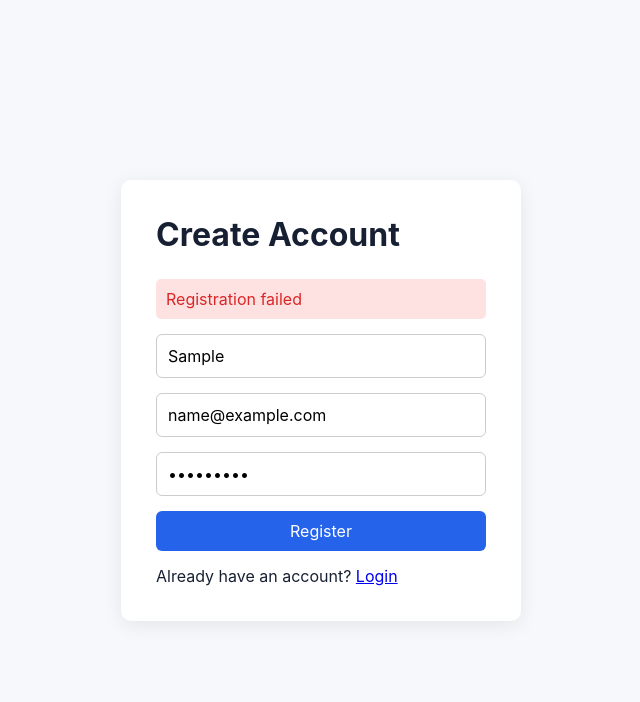
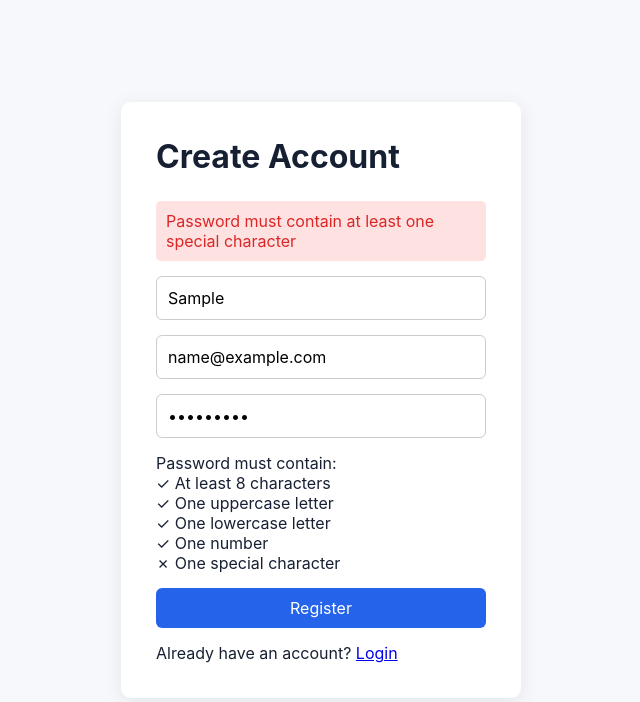
Before and after one commit to Gunjan34/meeting-management, a React (Vite) app in the folder Frontend/: page /register in a window 1280 px wide. Both pictures are taken after typing "Sample", "name@example.com", "Sample123" into the empty fields and a click on the button "Register". Shown: the top 702 px of the page, without its empty margins (319-959 px from the left). Built offline with nearby package versions, Linux system fonts and the light colour scheme; no server answers.

Commit message:
Add registration form validation

```diff
--- a/Frontend/src/pages/Register.tsx
+++ b/Frontend/src/pages/Register.tsx
@@ -1,3 +1,4 @@
+
 import { useState } from "react";
 import type { FormEvent } from "react";
 import { Link, useNavigate } from "react-router-dom";
@@ -13,10 +14,73 @@ const Register = () => {
   const [error, setError] = useState("");
   const [loading, setLoading] = useState(false);
 
+  const validateEmail = (email: string) => {
+    return /^[^\s@]+@[^\s@]+\.[^\s@]+$/.test(email);
+  };
+
+  const validatePassword = (password: string) => {
+    return {
+      length: password.length >= 8,
+      uppercase: /[A-Z]/.test(password),
+      lowercase: /[a-z]/.test(password),
+      number: /[0-9]/.test(password),
+      special: /[!@#$%^&*(),.?":{}|<>_\-]/.test(password),
+    };
+  };
+
   const handleSubmit = async (e: FormEvent) => {
     e.preventDefault();
 
     setError("");
+
+    // Name validation
+    if (!name.trim()) {
+      setError("Name is required");
+      return;
+    }
+
+    // Email validation
+    if (!validateEmail(email)) {
+      setError("Please enter a valid email address");
+      return;
+    }
+
+    // Password validation
+    const passwordRules = validatePassword(password);
+
+    if (!passwordRules.length) {
+      setError("Password must be at least 8 characters");
+      return;
+    }
+
+    if (!passwordRules.uppercase) {
+      setError(
+        "Password must contain at least one uppercase letter"
+      );
+      return;
+    }
+
+    if (!passwordRules.lowercase) {
+      setError(
+        "Password must contain at least one lowercase letter"
+      );
+      return;
+    }
+
+    if (!passwordRules.number) {
+      setError(
+        "Password must contain at least one number"
+      );
+      return;
+    }
+
+    if (!passwordRules.special) {
+      setError(
+        "Password must contain at least one special character"
+      );
+      return;
+    }
+
     setLoading(true);
 
     try {
@@ -30,7 +94,6 @@ const Register = () => {
       alert("Registration successful!");
 
       navigate("/login");
-
     } catch (error: any) {
       setError(
         error.response?.data?.message ||
@@ -41,14 +104,14 @@ const Register = () => {
     }
   };
 
+  const passwordRules = validatePassword(password);
+
   return (
     <div className="auth-container">
-
       <form
         className="auth-form"
         onSubmit={handleSubmit}
       >
-
         <h1>Create Account</h1>
 
         {error && (
@@ -61,28 +124,75 @@ const Register = () => {
           type="text"
           placeholder="Name"
           value={name}
-          onChange={(e) =>
-            setName(e.target.value)
-          }
+          onChange={(e) => setName(e.target.value)}
+          required
         />
 
         <input
           type="email"
           placeholder="Email"
           value={email}
-          onChange={(e) =>
-            setEmail(e.target.value)
-          }
+          onChange={(e) => setEmail(e.target.value)}
+          required
         />
 
         <input
           type="password"
           placeholder="Password"
           value={password}
-          onChange={(e) =>
-            setPassword(e.target.value)
-          }
+          onChange={(e) => setPassword(e.target.value)}
+          required
         />
+
+        {password && (
+          <div className="password-rules">
+            <p>Password must contain:</p>
+
+            <p className={passwordRules.length ? "valid" : "invalid"}>
+              {passwordRules.length ? "✓" : "✗"} At least 8 characters
+            </p>
+
+            <p
+              className={
+                passwordRules.uppercase
+                  ? "valid"
+                  : "invalid"
+              }
+            >
+              {passwordRules.uppercase ? "✓" : "✗"} One uppercase letter
+            </p>
+
+            <p
+              className={
+                passwordRules.lowercase
+                  ? "valid"
+                  : "invalid"
+              }
+            >
+              {passwordRules.lowercase ? "✓" : "✗"} One lowercase letter
+            </p>
+
+            <p
+              className={
+                passwordRules.number
+                  ? "valid"
+                  : "invalid"
+              }
+            >
+              {passwordRules.number ? "✓" : "✗"} One number
+            </p>
+
+            <p
+              className={
+                passwordRules.special
+                  ? "valid"
+                  : "invalid"
+              }
+            >
+              {passwordRules.special ? "✓" : "✗"} One special character
+            </p>
+          </div>
+        )}
 
         <button
           type="submit"
@@ -99,9 +209,7 @@ const Register = () => {
             Login
           </Link>
         </p>
-
       </form>
-
     </div>
   );
 };
```
